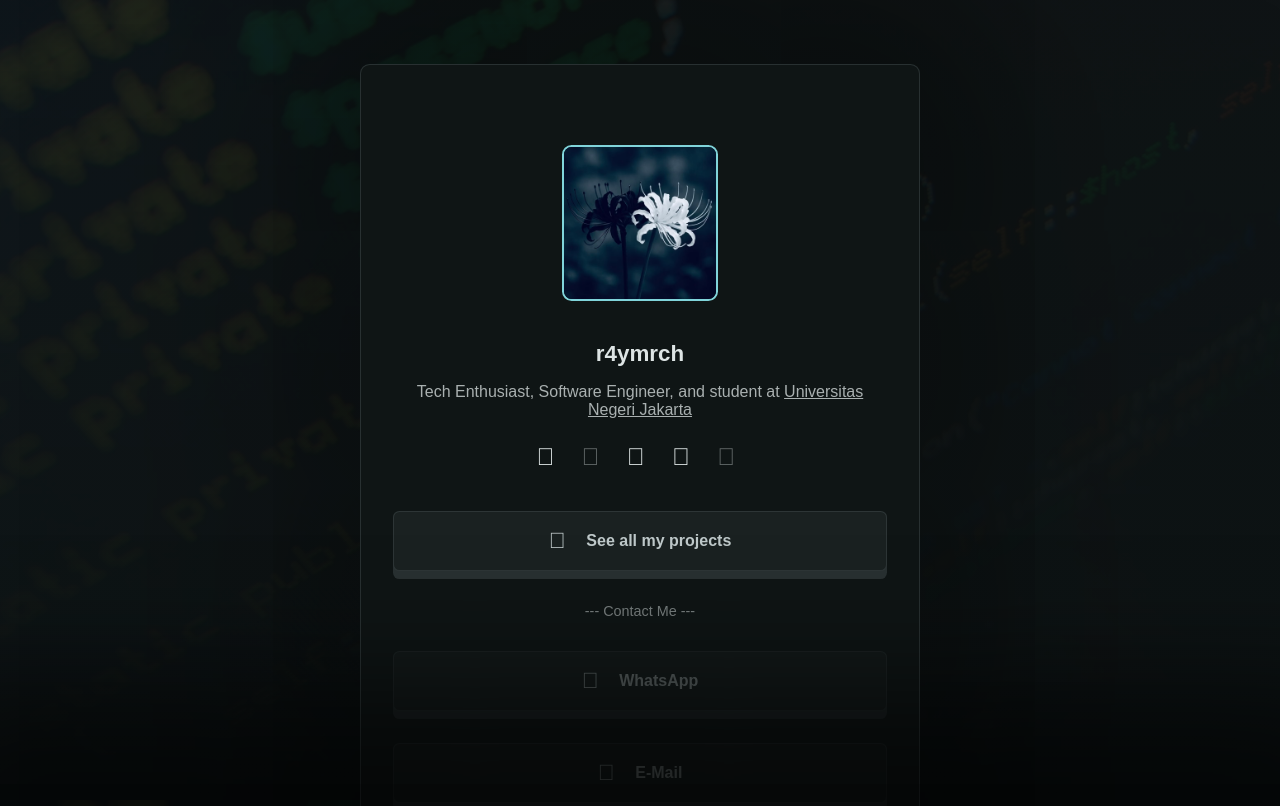
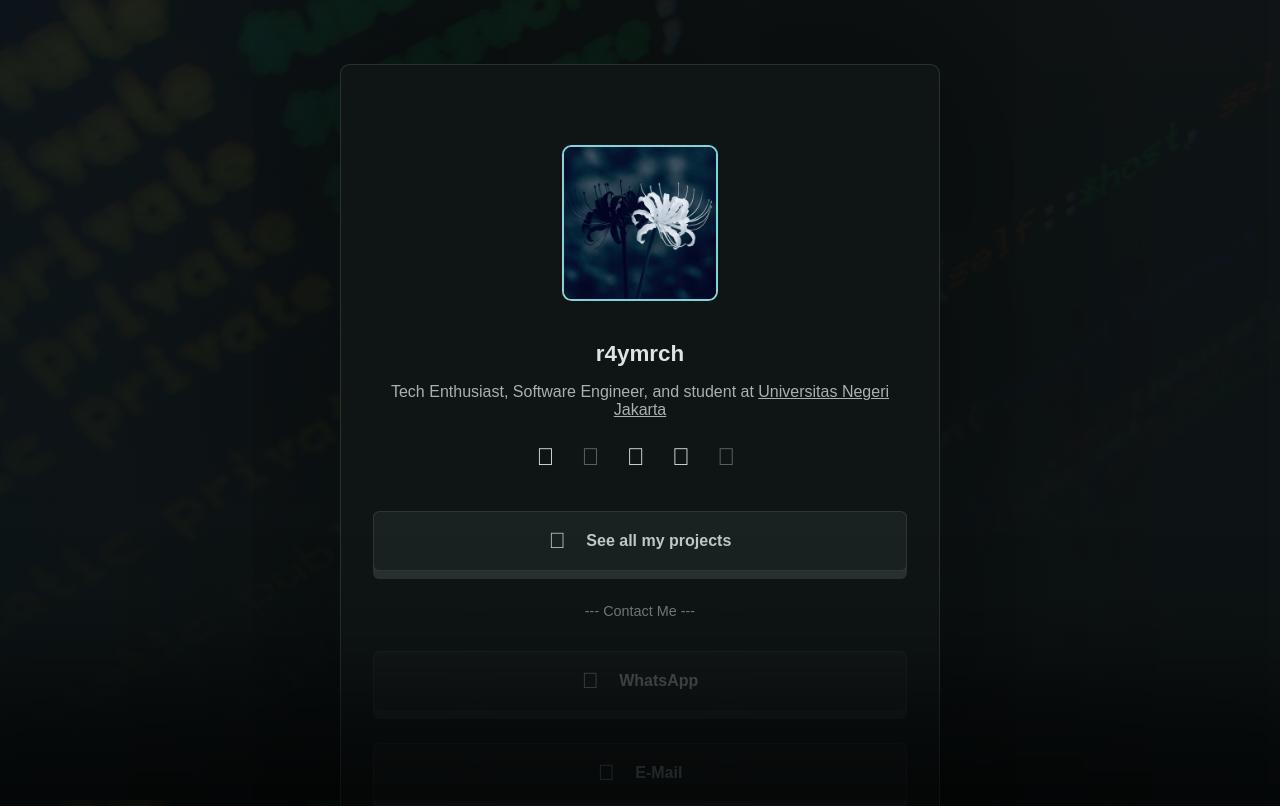
Before and after one commit to r4ymrch/links, a plain HTML site: page index.html in a window 1280 px wide. Shown: the top 806 px of the page. Drawn offline with Linux system fonts and the light colour scheme; a web font is replaced by a local one.

Commit message:
feat: first commit

```diff
--- a/style.css
+++ b/style.css
@@ -47,9 +47,9 @@ body {
 }
 
 .card-container {
-  width: 560px;
+  width: 600px;
   padding: 5rem 2rem 4rem 2rem;
-  margin: 4rem;
+  margin: 4rem 0rem;
   background-color: var(--mSurfaceContainer);
   border-radius: 0.6rem;
   border: 1px solid var(--mOutline);
```
